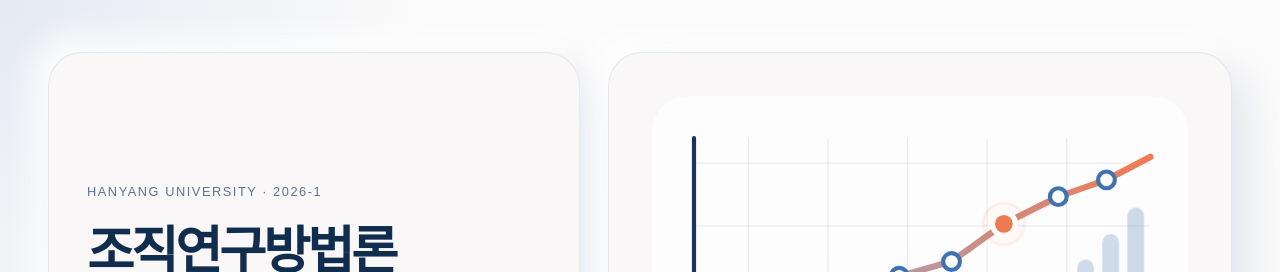
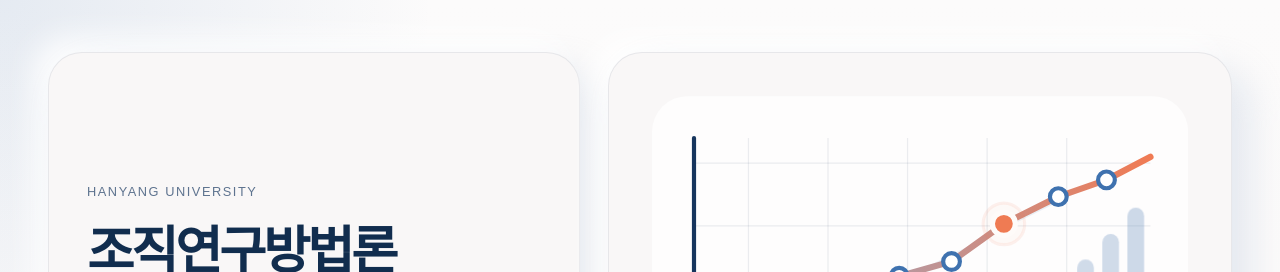
Before and after one commit to jasonstudypython/stat, a Next.js app: page / in a window 1280 px wide. Shown: the top 272 px of the page. Built offline with nearby package versions, Linux system fonts and the light colour scheme.

Commit message:
Remove semester label from home page

```diff
--- a/app/page.js
+++ b/app/page.js
@@ -208,7 +208,7 @@ export default function HomePage() {
     <main className="home-shell">
       <section className="home-hero">
         <div className="home-hero-copy">
-          <p className="eyebrow">HANYANG UNIVERSITY · 2026-1</p>
+          <p className="eyebrow">HANYANG UNIVERSITY</p>
           <h1>조직연구방법론</h1>
           <p className="home-hero-text">통계분석 수업을 위한 보조자료</p>
         </div>
```
